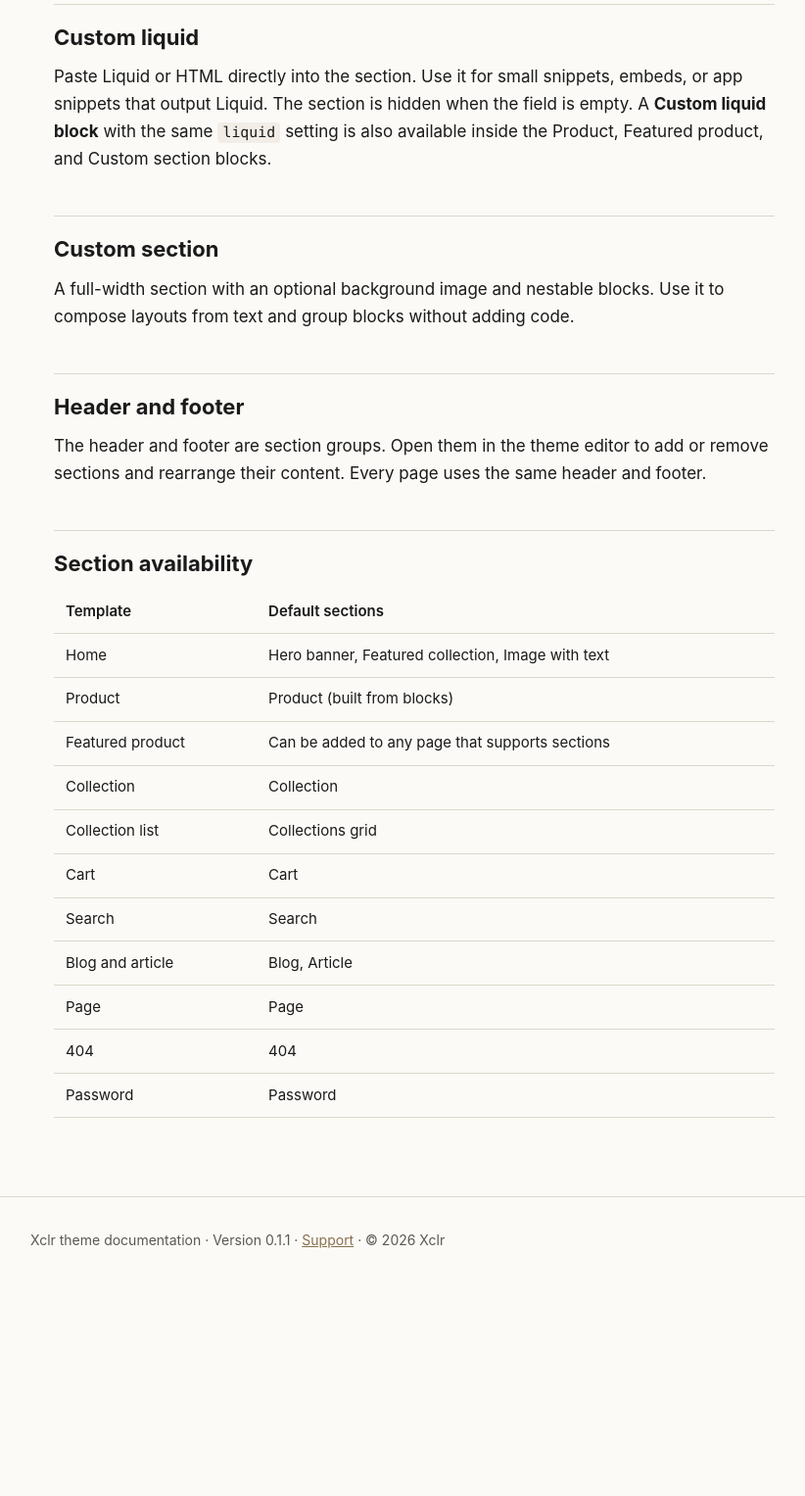
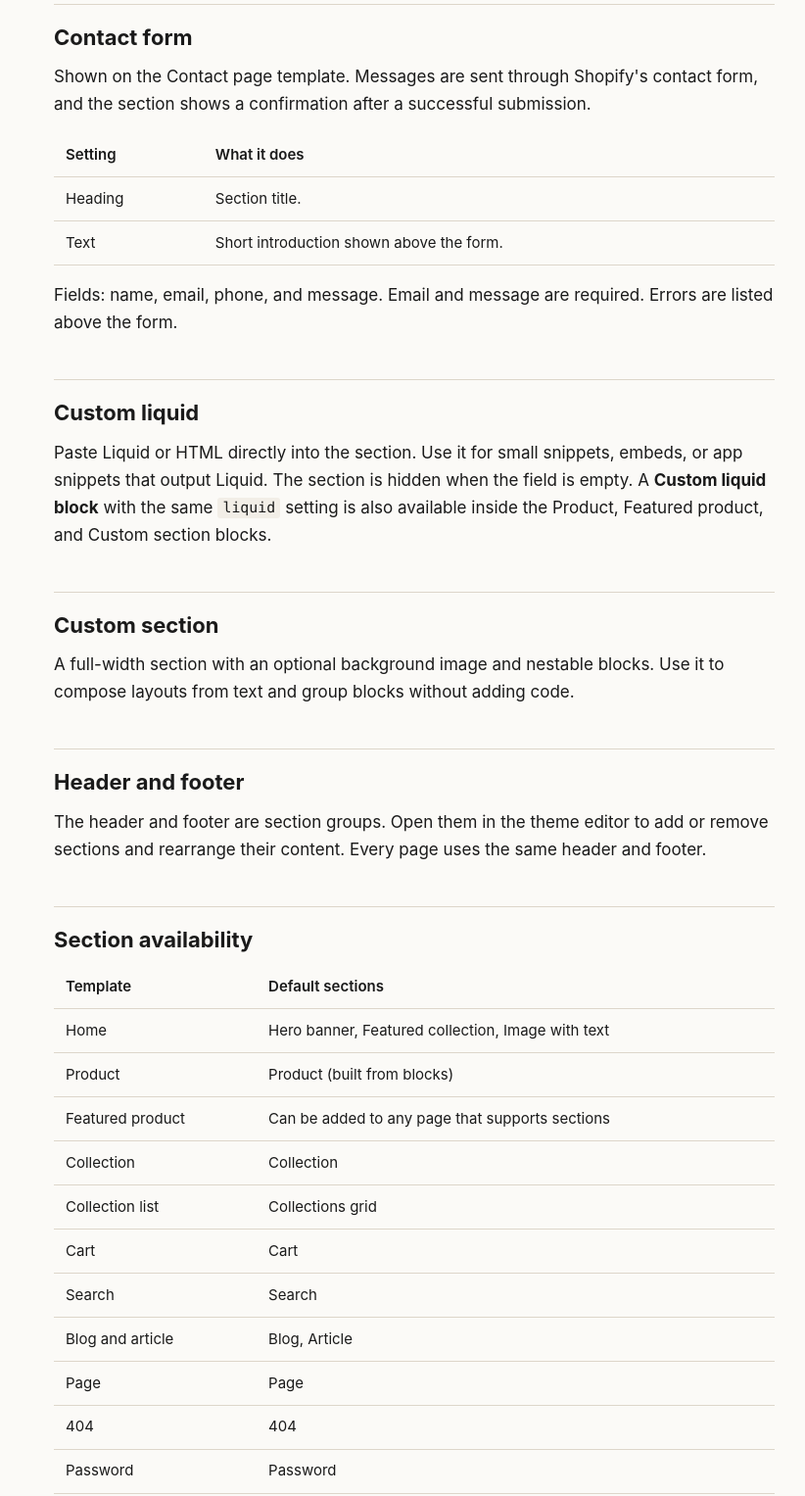
Before and after one commit to xcodeyun/xclr-theme-docs, a plain HTML site: page sections.html in a window 1280 px wide. Shown: the part 2918-4445 px from the top of the page at 98% size, without its empty margins (217-1039 px from the left). Before the commit the page ends 4259 px from the top, so only its background shows below. Drawn offline with Linux system fonts and the light colour scheme.

Commit message:
Document contact form and contact page template (theme 0.1.2)

```diff
--- a/sections.html
+++ b/sections.html
@@ -100,6 +100,17 @@
       </table>
       <p>Blocks: title, price, description, button, custom liquid, and app blocks.</p>
 
+      <h2 id="contact-form">Contact form</h2>
+      <p>Shown on the Contact page template. Messages are sent through Shopify's contact form, and the section shows a confirmation after a successful submission.</p>
+      <table>
+        <thead><tr><th>Setting</th><th>What it does</th></tr></thead>
+        <tbody>
+          <tr><td>Heading</td><td>Section title.</td></tr>
+          <tr><td>Text</td><td>Short introduction shown above the form.</td></tr>
+        </tbody>
+      </table>
+      <p>Fields: name, email, phone, and message. Email and message are required. Errors are listed above the form.</p>
+
       <h2 id="custom-liquid">Custom liquid</h2>
       <p>Paste Liquid or HTML directly into the section. Use it for small snippets, embeds, or app snippets that output Liquid. The section is hidden when the field is empty. A <strong>Custom liquid block</strong> with the same <code>liquid</code> setting is also available inside the Product, Featured product, and Custom section blocks.</p>
 
@@ -129,7 +140,7 @@
     </main>
     <footer class="site-footer">
       <div class="site-footer__inner">
-        <p>Xclr theme documentation · Version 0.1.1 · <a href="support.html">Support</a> · © 2026 Xclr</p>
+        <p>Xclr theme documentation · Version 0.1.2 · <a href="support.html">Support</a> · © 2026 Xclr</p>
       </div>
     </footer>
   </body>
```
Also changed, not shown: 404.html (+1 -1 lines), changelog.html (+7 -1 lines), faq.html (+2 -2 lines), index.html (+1 -1 lines), settings.html (+1 -1 lines), support.html (+1 -1 lines).
